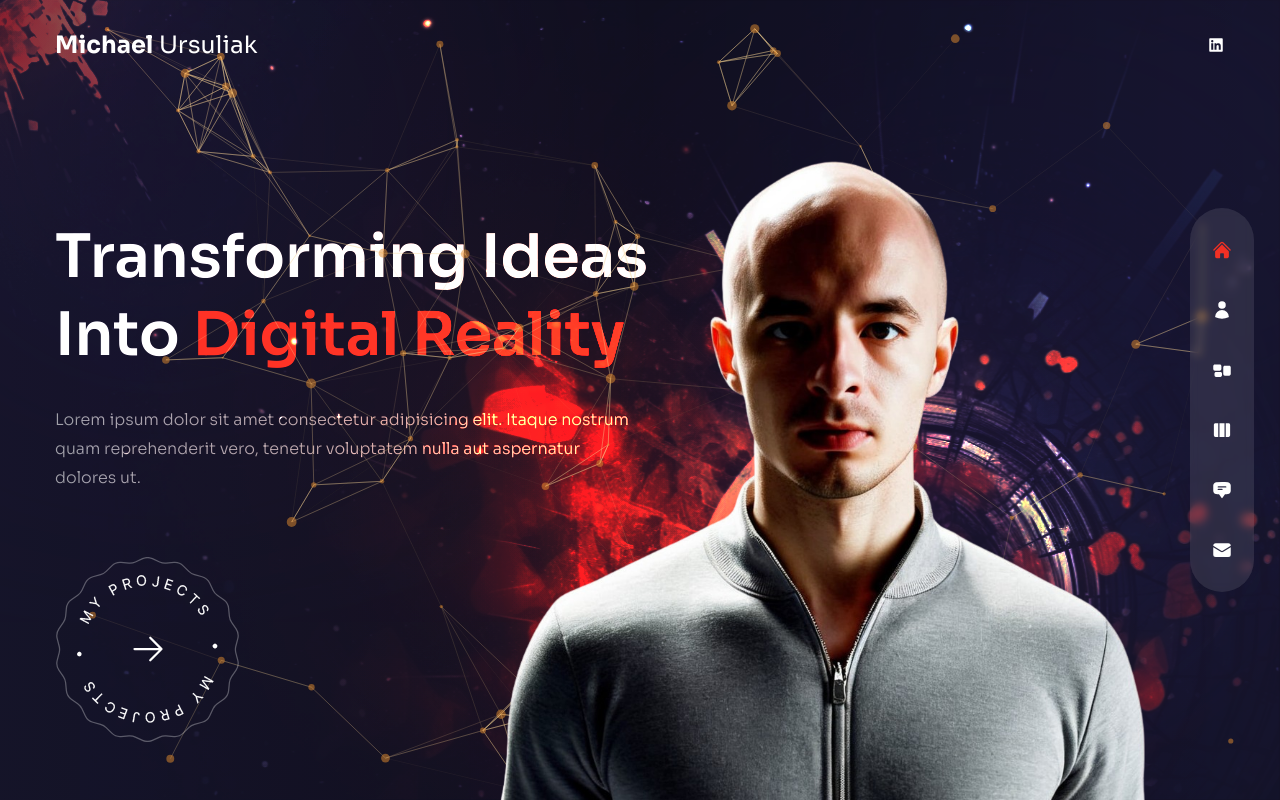
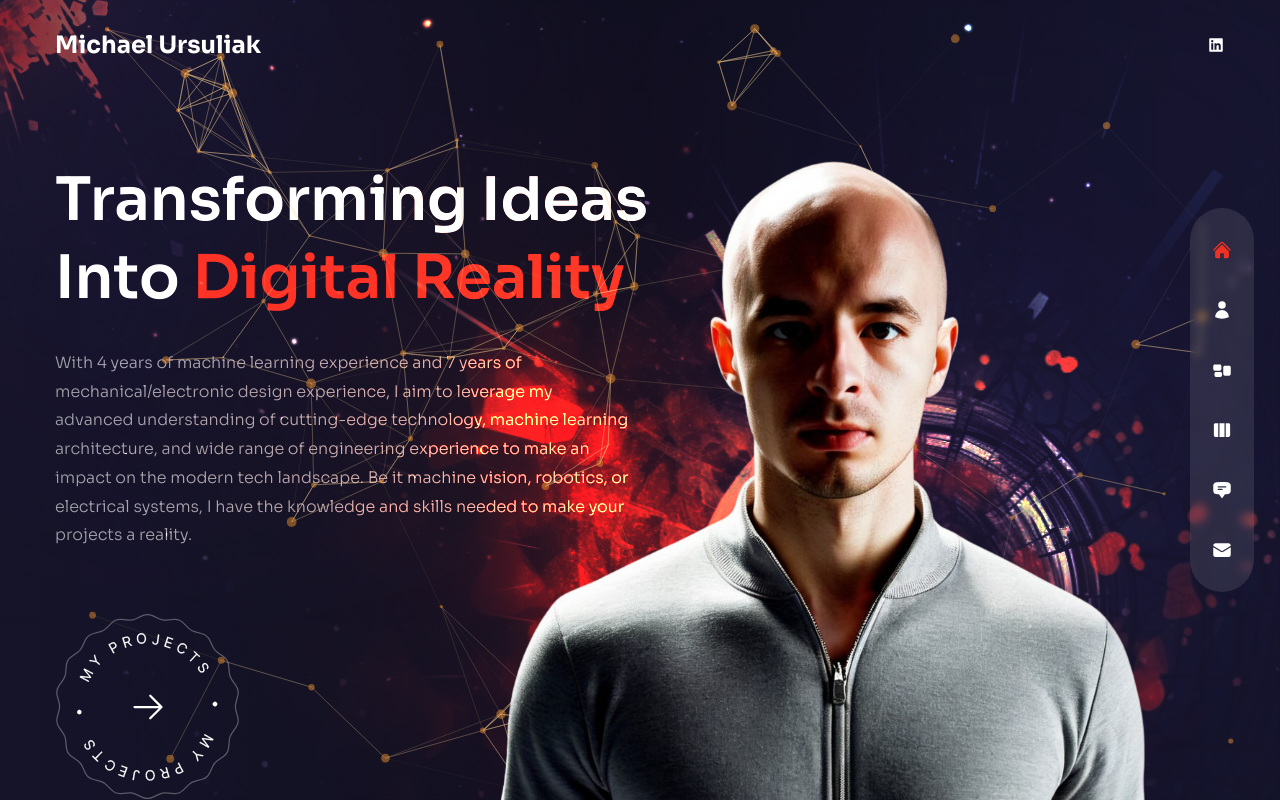
Before and after one commit to LuckierBread/LuckierBread.github.io, a Next.js app: page / in a window 1280 px wide. Built offline with nearby package versions, Linux system fonts and the light colour scheme.

Commit message:
Edited front page, fixed issue with local display not working

```diff
--- a/components/Header.js
+++ b/components/Header.js
@@ -1,11 +1,5 @@
-// next image
-import Image from 'next/image';
-
-// next link
 import Link from 'next/link';
-
-// components
-import Socials from '../components/Socials';
+import Socials from './Socials'; // Make sure this import is correct
 
 const Header = () => {
   return (
@@ -20,8 +14,8 @@ const Header = () => {
               height={48}
               alt=''
               priority={true}
-            /> */}
-            <a style={{fontSize:'24px'}}><span style={{fontWeight:'bold'}}>Michael</span> Ursuliak</a>
+              /> */}
+             <span style={{fontSize:'24px', fontWeight:'bold'}}>Michael Ursuliak</span>
           </Link>
           {/* socials */}
           <Socials />
--- a/pages/index.js
+++ b/pages/index.js
@@ -37,9 +37,12 @@ const Home = () => {
             exit='hidden'
             className='max-w-sm xl:max-w-xl mx-auto xl:mx-0 mb-10 xl:mb-16'
           >
-            Lorem ipsum dolor sit amet consectetur adipisicing elit. Itaque
-            nostrum quam reprehenderit vero, tenetur voluptatem nulla aut
-            aspernatur dolores ut.
+            With 4 years of machine learning experience and 7 years of mechanical/electronic design experience, I
+            aim to leverage my advanced understanding of cutting-edge technology, machine learning
+            architecture, and wide range of engineering experience to make an impact on the modern tech
+            landscape. Be it machine vision, robotics, or electrical systems, I have the knowledge and skills needed to
+            make your projects a reality.
+
           </motion.p>
           {/* btn */}
           <div className='flex justify-center xl:hidden relative'>
```
